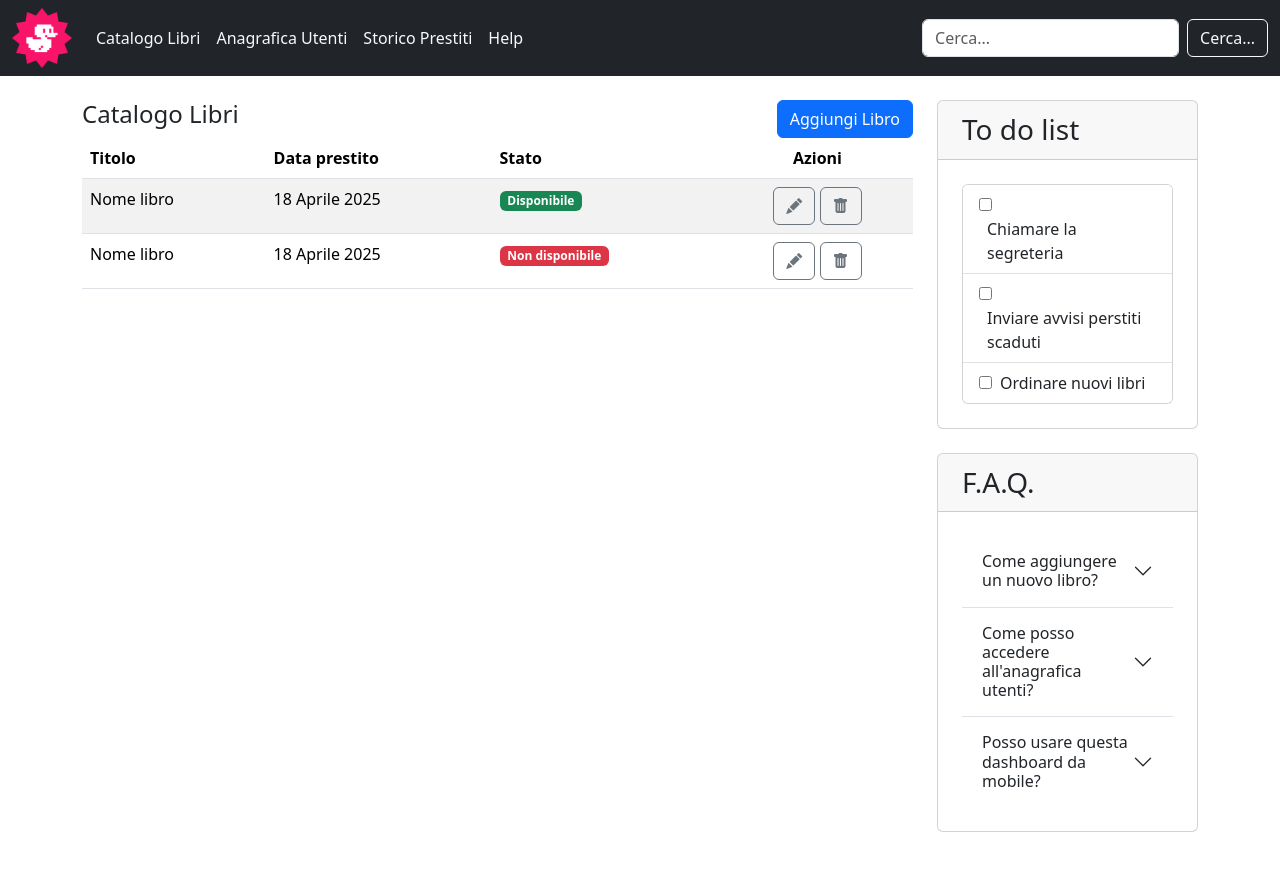
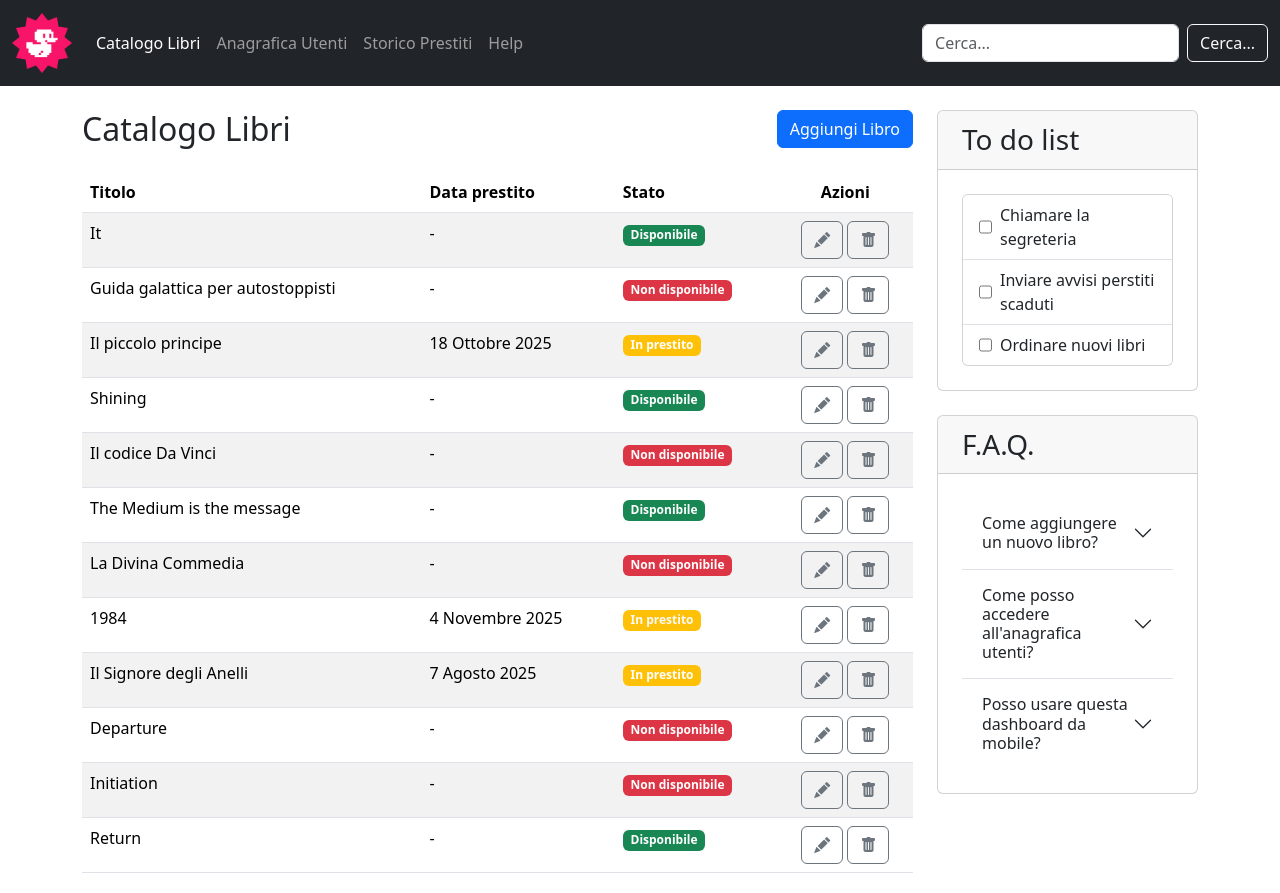
Before and after one commit to Salvo-Raia/htmlcss-bootstrap-dashboard, a plain HTML site: page index.html in a window 1280 px wide. Before the commit the page ends 856 px from the top, so only its background shows below. Drawn offline with nearby package versions, Linux system fonts and the light colour scheme.

Commit message:
Add book list + general minor fixes

```diff
--- a/index.html
+++ b/index.html
@@ -1,5 +1,5 @@
 <!DOCTYPE html>
-<html lang="en">
+<html lang="it">
 <head>
     <meta charset="UTF-8">
     <meta name="viewport" content="width=device-width, initial-scale=1.0">
@@ -7,39 +7,38 @@
     <link href="https://cdn.jsdelivr.net/npm/bootstrap@5.3.8/dist/css/bootstrap.min.css" rel="stylesheet" integrity="sha384-sRIl4kxILFvY47J16cr9ZwB07vP4J8+LH7qKQnuqkuIAvNWLzeN8tE5YBujZqJLB" crossorigin="anonymous">
     <!-- Bootstrap Icons -->
     <link rel="stylesheet" href="https://cdn.jsdelivr.net/npm/bootstrap-icons@1.13.1/font/bootstrap-icons.min.css">
+    <link rel="icon" href="./img/duck.png" type="image/png">
     <title>Catalogo Libri</title>
 </head>
 
 <body>
 
     <header>
- <nav class="navbar navbar-expand-lg bg-dark">
+ <nav class="navbar navbar-expand-lg bg-dark navbar-dark">
   <div class="container-fluid ">
-    <div class="logo-container">
-    <a class="navbar-brand text-light" href="#">
-        <img src="./img/duck.png" style="width: 60px;">
+    <a class="navbar-brand" href="#">
+        <img src="./img/duck.png" alt="logo biblioteca" style="height: 60px;">
     </a>
-    </div>
     <button class="navbar-toggler" type="button" data-bs-toggle="collapse" data-bs-target="#navbarSupportedContent" aria-controls="navbarSupportedContent" aria-expanded="false" aria-label="Toggle navigation">
-      <span class="navbar-toggler-icon bg-light"></span>
+      <span class="navbar-toggler-icon"></span>
     </button>
     <div class="collapse navbar-collapse" id="navbarSupportedContent">
       <ul class="navbar-nav me-auto mb-2 mb-lg-0">
         <li class="nav-item">
-          <a class="nav-link active text-light" aria-current="page" href="#">Catalogo Libri</a>
+          <a class="nav-link active" aria-current="page" href="#">Catalogo Libri</a>
         </li>
         <li class="nav-item">
-          <a class="nav-link text-light" href="#">Anagrafica Utenti</a>
+          <a class="nav-link" href="#">Anagrafica Utenti</a>
         </li>
         <li class="nav-item">
-          <a class="nav-link text-light" href="#">Storico Prestiti</a>
+          <a class="nav-link" href="#">Storico Prestiti</a>
         </li>
         <li class="nav-item">
-          <a class="nav-link text-light" href="#">Help</a>
+          <a class="nav-link" href="#">Help</a>
         </li>
       </ul>
-      <form class="d-flex " role="search">
-        <input class="form-control me-2 " type="Cerca" placeholder="Cerca..." aria-label="Cerca..."/>
+      <form class="d-flex" role="search">
+        <input class="form-control me-2" type="search" placeholder="Cerca..." aria-label="search">
         <button class="btn btn-outline-light" type="submit">Cerca...</button>
       </form>
     </div>
@@ -55,9 +54,9 @@
 
                 <div class="col-lg-9 mb-1">
                     <!-- mini-griglia per header catalogo-->
-                    <header class="row">
+                    <header class="row mb-4">
                         <div class="col-6">
-                            <h2 class="fs-4">Catalogo Libri</h2>
+                            <h2 class="fs-2 m-0">Catalogo Libri</h2>
                         </div>
                         <div class="col-6 text-end">
                             <button class="fs-6 btn btn-primary">Aggiungi Libro</button>
@@ -75,17 +74,97 @@
                         </thead>
                         <tbody>
                             <tr>
-                                <td>Nome libro</td>
-                                <td class="d-none d-md-table-cell">18 Aprile 2025</td>
+                                <td>It</td>
+                                <td class="d-none d-md-table-cell">-</td>
                                 <td><span class="badge text-bg-success">Disponibile</span></td>
                                 <td class="text-center"><button class="btn btn-outline-secondary"><i class="bi bi-pencil-fill"></i></button>
                                     <button class="btn btn-outline-secondary"><i class="bi bi-trash-fill"></i></button>
                                 </td>
                             </tr>
                              <tr>
-                                <td>Nome libro</td>
-                                <td class="d-none d-md-table-cell">18 Aprile 2025</td>
+                                <td>Guida galattica per autostoppisti</td>
+                                <td class="d-none d-md-table-cell">-</td>
                                 <td><span class="badge text-bg-danger">Non disponibile</span></td>
+                                <td class="text-center"><button class="btn btn-outline-secondary"><i class="bi bi-pencil-fill"></i></button>
+                                    <button class="btn btn-outline-secondary"><i class="bi bi-trash-fill"></i></button>
+                                </td>
+                            </tr>
+                            <tr>
+                                <td>Il piccolo principe</td>
+                                <td class="d-none d-md-table-cell">18 Ottobre 2025</td>
+                                <td><span class="badge bg-warning text-white">In prestito</span></td>
+                                <td class="text-center"><button class="btn btn-outline-secondary"><i class="bi bi-pencil-fill"></i></button>
+                                    <button class="btn btn-outline-secondary"><i class="bi bi-trash-fill"></i></button>
+                                </td>
+                            </tr>
+                            <tr>
+                                <td>Shining</td>
+                                <td class="d-none d-md-table-cell">-</td>
+                                <td><span class="badge text-bg-success">Disponibile</span></td>
+                                <td class="text-center"><button class="btn btn-outline-secondary"><i class="bi bi-pencil-fill"></i></button>
+                                    <button class="btn btn-outline-secondary"><i class="bi bi-trash-fill"></i></button>
+                                </td>
+                            </tr>
+                            <tr>
+                                <td>Il codice Da Vinci</td>
+                                <td class="d-none d-md-table-cell">-</td>
+                                <td><span class="badge text-bg-danger">Non disponibile</span></td>
+                                <td class="text-center"><button class="btn btn-outline-secondary"><i class="bi bi-pencil-fill"></i></button>
+                                    <button class="btn btn-outline-secondary"><i class="bi bi-trash-fill"></i></button>
+                                </td>
+                            </tr>
+                            <tr>
+                                <td>The Medium is the message</td>
+                                <td class="d-none d-md-table-cell">-</td>
+                                <td><span class="badge text-bg-success">Disponibile</span></td>
+                                <td class="text-center"><button class="btn btn-outline-secondary"><i class="bi bi-pencil-fill"></i></button>
+                                    <button class="btn btn-outline-secondary"><i class="bi bi-trash-fill"></i></button>
+                                </td>
+                            </tr>
+                            <tr>
+                                <td>La Divina Commedia</td>
+                                <td class="d-none d-md-table-cell">-</td>
+                                <td><span class="badge text-bg-danger">Non disponibile</span></td>
+                                <td class="text-center"><button class="btn btn-outline-secondary"><i class="bi bi-pencil-fill"></i></button>
+                                    <button class="btn btn-outline-secondary"><i class="bi bi-trash-fill"></i></button>
+                                </td>
+                            </tr>
+                            <tr>
+                                <td>1984</td>
+                                <td class="d-none d-md-table-cell">4 Novembre 2025</td>
+                                <td><span class="badge bg-warning text-light">In prestito</span></td>
+                                <td class="text-center"><button class="btn btn-outline-secondary"><i class="bi bi-pencil-fill"></i></button>
+                                    <button class="btn btn-outline-secondary"><i class="bi bi-trash-fill"></i></button>
+                                </td>
+                            </tr>
+                            <tr>
+                                <td>Il Signore degli Anelli</td>
+                                <td class="d-none d-md-table-cell">7 Agosto 2025</td>
+                                <td><span class="badge bg-warning text-white">In prestito</span></td>
+                                <td class="text-center"><button class="btn btn-outline-secondary"><i class="bi bi-pencil-fill"></i></button>
+                                    <button class="btn btn-outline-secondary"><i class="bi bi-trash-fill"></i></button>
+                                </td>
+                            </tr>
+                            <tr>
+                                <td>Departure</td>
+                                <td class="d-none d-md-table-cell">-</td>
+                                <td><span class="badge text-bg-danger">Non disponibile</span></td>
+                                <td class="text-center"><button class="btn btn-outline-secondary"><i class="bi bi-pencil-fill"></i></button>
+                                    <button class="btn btn-outline-secondary"><i class="bi bi-trash-fill"></i></button>
+                                </td>
+                            </tr>
+                            <tr>
+                                <td>Initiation</td>
+                                <td class="d-none d-md-table-cell">-</td>
+                                <td><span class="badge text-bg-danger">Non disponibile</span></td>
+                                <td class="text-center"><button class="btn btn-outline-secondary"><i class="bi bi-pencil-fill"></i></button>
+                                    <button class="btn btn-outline-secondary"><i class="bi bi-trash-fill"></i></button>
+                                </td>
+                            </tr>
+                            <tr>
+                                <td>Return</td>
+                                <td class="d-none d-md-table-cell">-</td>
+                                <td><span class="badge text-bg-success">Disponibile</span></td>
                                 <td class="text-center"><button class="btn btn-outline-secondary"><i class="bi bi-pencil-fill"></i></button>
                                     <button class="btn btn-outline-secondary"><i class="bi bi-trash-fill"></i></button>
                                 </td>
@@ -102,9 +181,9 @@
                     </div>
                       <div class="card m-4">
                         <ul class="list-group list-group-flush">
-                            <li class="list-group-item"><input type="checkbox" id="todo1" name="todo1"><label class="ps-2" for="todo1">Chiamare la segreteria</label></li>
-                            <li class="list-group-item"><input type="checkbox" id="todo2" name="todo2"><label class="ps-2" for="todo2">Inviare avvisi perstiti scaduti</label></li>
-                            <li class="list-group-item"><input type="checkbox" id="todo3" name="todo3"><label class="ps-2" for="todo3">Ordinare nuovi libri</label></li>
+                            <li class="list-group-item d-flex"><input type="checkbox" id="todo1" name="todo1"><label class="ps-2" for="todo1">Chiamare la segreteria</label></li>
+                            <li class="list-group-item d-flex"><input type="checkbox" id="todo2" name="todo2"><label class="ps-2" for="todo2">Inviare avvisi perstiti scaduti</label></li>
+                            <li class="list-group-item d-flex"><input type="checkbox" id="todo3" name="todo3"><label class="ps-2" for="todo3">Ordinare nuovi libri</label></li>
                         </ul>
                     </div>
                 </div>
@@ -120,8 +199,8 @@
                                     Come aggiungere un nuovo libro?
                                 </button>
                                 </h2>
-                                <div id="flush-collapseOne" class="accordion-collapse collapse" data-bs-parent="#accordionFlushExample">
-                                <div class="accordion-body">Placeholder content for this accordion, which is intended to demonstrate the <code>.accordion-flush</code> class. This is the first item’s accordion body.</div>
+                                <div id="flush-collapseOne" class="accordion-collapse collapse " data-bs-parent="#accordionFlushExample">
+                                <div class="accordion-body">Puoi farlo selezionando il libro che desideri dal nostro catalogo e cliccnaod "Aggiungi libro".</div>
                                 </div>
                             </div>
                             <div class="accordion-item">
@@ -131,7 +210,7 @@
                                 </button>
                                 </h2>
                                 <div id="flush-collapseTwo" class="accordion-collapse collapse" data-bs-parent="#accordionFlushExample">
-                                <div class="accordion-body">Placeholder content for this accordion, which is intended to demonstrate the <code>.accordion-flush</code> class. This is the second item’s accordion body. Let’s imagine this being filled with some actual content.</div>
+                                <div class="accordion-body">Dal menù di navigazione in cima alla pagina, alla voce "Anagrafica Utenti".</div>
                                 </div>
                             </div>
                             <div class="accordion-item">
@@ -141,7 +220,7 @@
                                 </button>
                                 </h2>
                                 <div id="flush-collapseThree" class="accordion-collapse collapse" data-bs-parent="#accordionFlushExample">
-                                <div class="accordion-body">Placeholder content for this accordion, which is intended to demonstrate the <code>.accordion-flush</code> class. This is the third item’s accordion body. Nothing more exciting happening here in terms of content, but just filling up the space to make it look, at least at first glance, a bit more representative of how this would look in a real-world application.</div>
+                                <div class="accordion-body">Certamente! La nostra web-app funziona su tutti i dispositivi.</div>
                                 </div>
                             </div>
                           </div>
```
